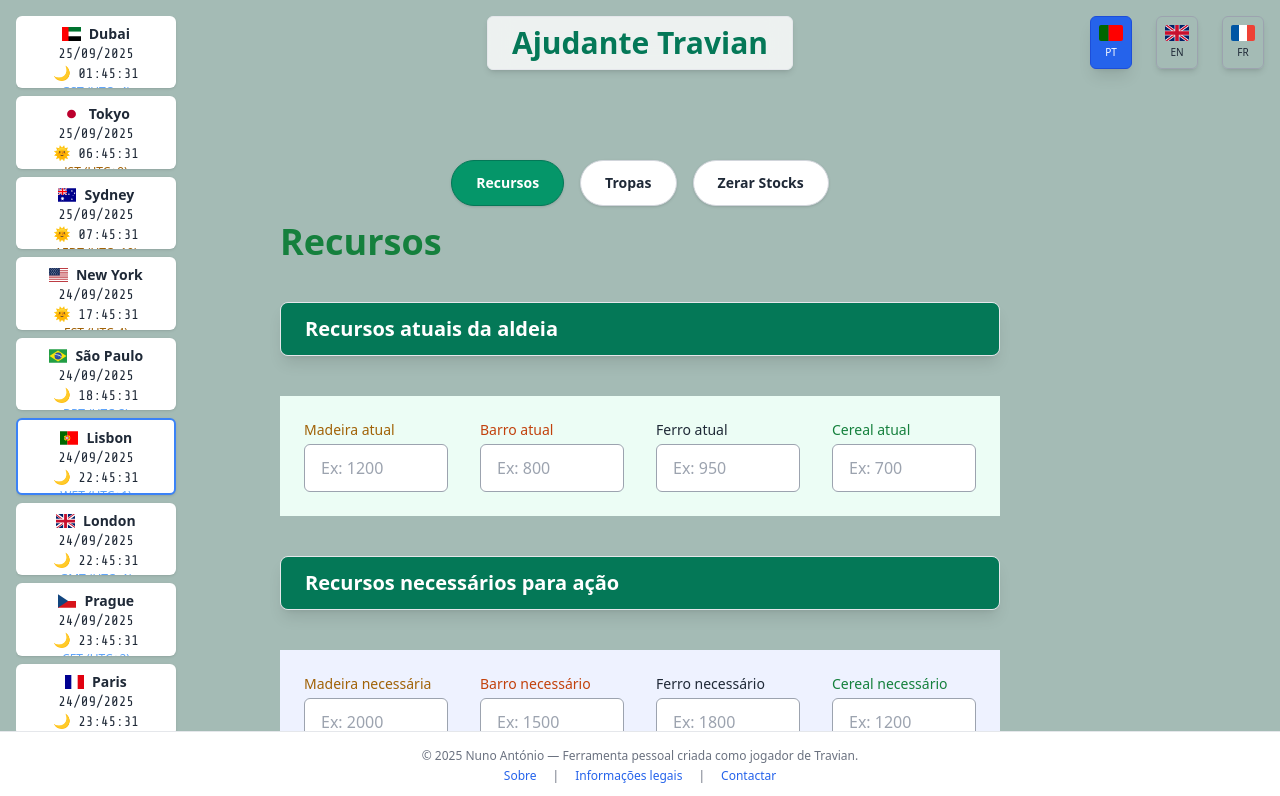
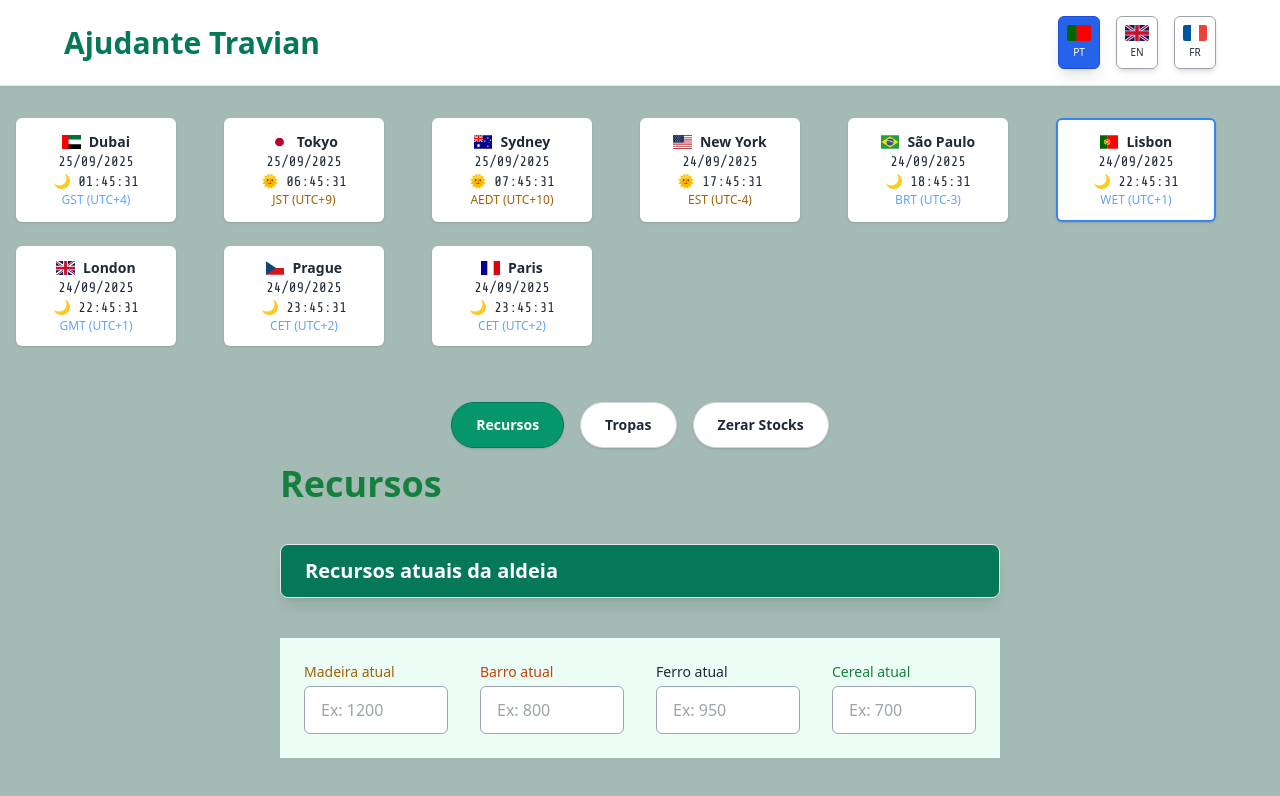
Before and after one commit to NunoLVM/travian-helper-react, a React (Vite) app: page / in a window 1280 px wide. Shown: the top 796 px of the page. Built offline with nearby package versions, Linux system fonts and the light colour scheme.

Commit message:
fix relogio footer

```diff
--- a/src/App.jsx
+++ b/src/App.jsx
@@ -69,11 +69,12 @@
   });
 
   return (
-    <div className="relative min-h-screen bg-travian overflow-x-hidden">
-      {/* Header fixo com título */}
-      <header className="fixed top-4 left-1/2 transform -translate-x-1/2 z-20 bg-white/80 backdrop-blur-md px-6 py-2 rounded-md shadow-md border">
+    <div className="flex flex-col min-h-screen bg-travian overflow-x-hidden">
+      {/* Header com título e seletor de idioma */}
+      <div className="w-full bg-white border-b shadow-sm px-4 py-4 mb-8">
+        <div className="max-w-6xl mx-auto flex flex-col sm:flex-row items-center justify-between gap-4">
           <h1
-          className={`text-xl sm:text-2xl md:text-3xl font-bold transition-colors duration-300 ${
+            className={`text-2xl sm:text-3xl font-bold text-center sm:text-left transition-colors duration-300 ${
               aba === "recursos"
                 ? "text-emerald-700"
                 : aba === "tropas"
@@ -83,10 +84,8 @@
           >
             {textos[idioma].titulo}
           </h1>
-      </header>
 
-      {/* Seletor de idioma */}
-      <div className="fixed top-4 right-4 flex gap-6 z-20">
+          <div className="flex gap-4">
             {idiomasDisponiveis.map(({ code, label, src }) => (
               <button
                 key={code}
@@ -106,9 +105,12 @@
               </button>
             ))}
           </div>
+        </div>
+      </div>
 
-      {/* Painel de relógios */}
-      <div className="fixed top-4 left-4 lg:flex flex-col gap-2 max-h-[90vh] overflow-y-auto w-[180px] hidden z-10">
+{/* Painel de relógios fluido e equilibrado */}
+<div className="mx-auto w-full px-3 sm:px-4 mb-8">
+  <div className="grid grid-cols-2 sm:grid-cols-3 md:grid-cols-4 lg:grid-cols-5 xl:grid-cols-6 2xl:grid-cols-9 gap-y-6">
     {cidadesOrdenadas.map((c) => (
       <Relogio
         key={c.cidade}
@@ -119,9 +121,15 @@
       />
     ))}
   </div>
+</div>
+
+
+
+
+
 
       {/* Conteúdo principal */}
-      <div className="p-6 max-w-3xl mx-auto pt-40 pb-24 z-0">
+      <div className="flex-grow p-6 max-w-3xl mx-auto pb-24 z-0">
         <p className="text-center text-xs text-red-500 mb-4 sm:hidden">
           ⚠️ Esta ferramenta não está otimizada para telemóvel.
         </p>
--- a/src/Footer.jsx
+++ b/src/Footer.jsx
@@ -14,8 +14,9 @@
   const linkContacto = idioma === "pt" ? "Contactar-me" : idioma === "fr" ? "Me contacter" : "Contact me";
 
   return (
-    <footer className="fixed bottom-0 left-0 w-full py-4 text-center text-xs text-gray-500 bg-white border-t border-gray-200 z-50">
-      <p className="mb-1">{textos[idioma]}</p>
+    <footer className="w-full bg-white border-t shadow-sm px-4 py-4 mt-12">
+      <div className="max-w-6xl mx-auto text-center text-xs text-gray-500">
+        <p className="mb-2">{textos[idioma]}</p>
         <div className="flex justify-center gap-4 flex-wrap">
           <AboutModal idioma={idioma} />
           <span>|</span>
@@ -23,6 +24,7 @@
           <span>|</span>
           <ContactModal idioma={idioma} />
         </div>
+      </div>
     </footer>
   );
 };
--- a/src/Relogio.jsx
+++ b/src/Relogio.jsx
@@ -80,14 +80,7 @@
 
   return (
     <div
-      className={`bg-white rounded-md shadow p-2 text-center text-gray-800 dark:bg-gray-800 dark:text-gray-100 text-sm ${destaque}`}
-      style={{
-        width: "160px",
-        minWidth: "160px",
-        maxWidth: "160px",
-        overflow: "hidden",
-        whiteSpace: "nowrap",
-      }}
+      className={`bg-white rounded-md shadow p-3 text-center text-gray-800 dark:bg-gray-800 dark:text-gray-100 text-sm w-full max-w-[160px] min-h-[100px] flex flex-col justify-center ${destaque}`}
     >
       <div className="font-semibold flex items-center justify-center gap-2">
         <span className={`fi fi-${codigo}`}></span>
--- a/src/index.css
+++ b/src/index.css
@@ -1,3 +1,5 @@
+
+/* postcss */
 @import "flag-icons/css/flag-icons.min.css";
 @tailwind base;
 @tailwind components;
```
Lines whose indentation alone changed are shown as unchanged.
